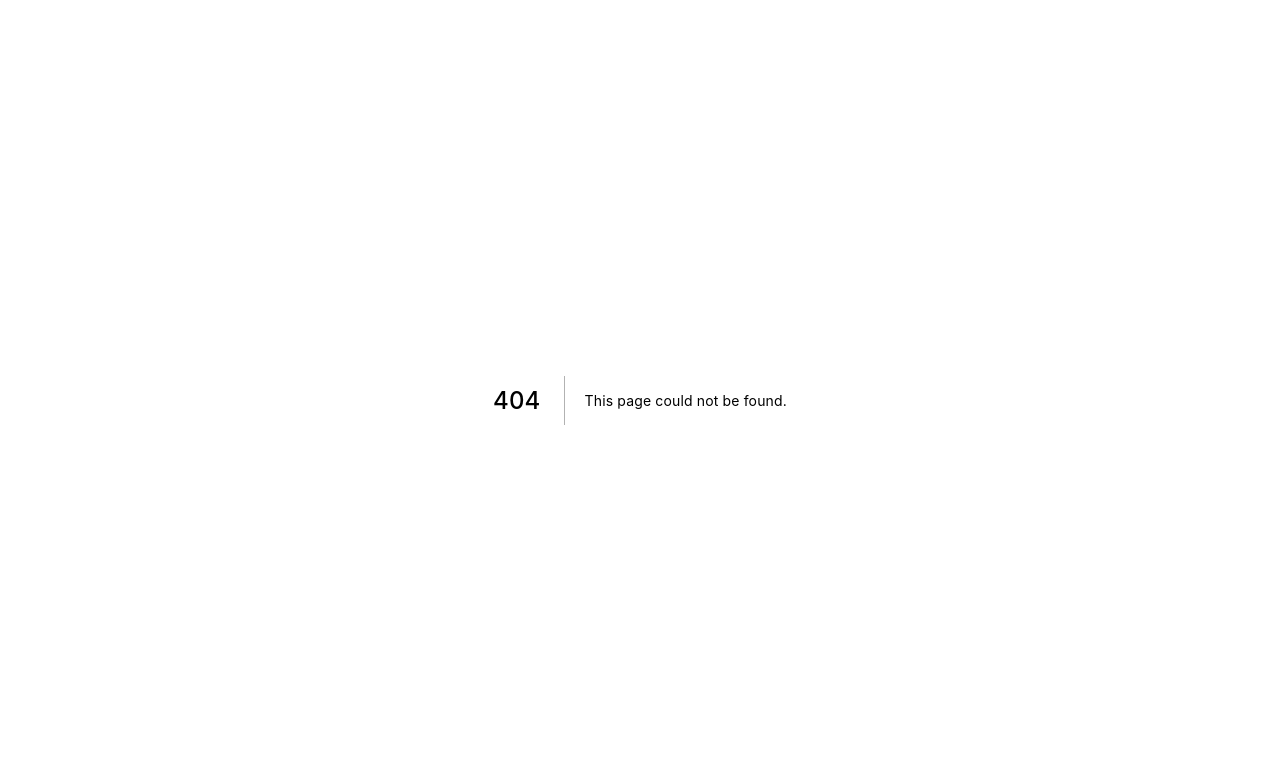
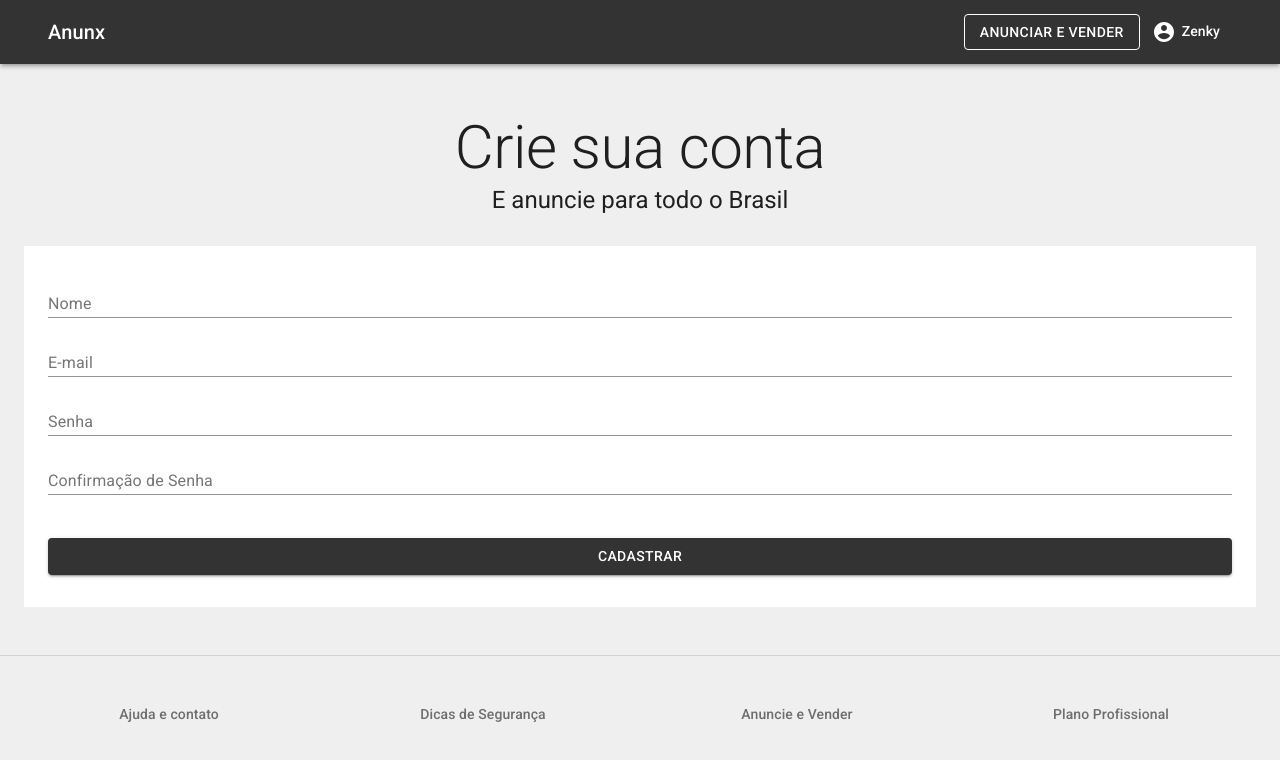
Before and after one commit to bzenky/anunx, a Next.js app: page /auth/signup in a window 1280 px wide. Before the commit this address had no page. Shown: the top 760 px of the page. Built offline with nearby package versions, Linux system fonts and the light colour scheme.

Commit message:
adicionando pagina de signup

```diff
--- /dev/null
+++ b/pages/auth/signup/formValues.js
@@ -0,0 +1,28 @@
+import * as yup from 'yup'
+
+const initialValues = {
+  name: '',
+  email: '',
+  password: '',
+  passwordConf: '',
+}
+
+const validationSchema = yup.object().shape({
+  name: yup.string()
+    .min(3, 'Escreva um nome maior')
+    .required('Campo obrigatório'),
+  email: yup.string()
+    .email('Digite um e-mail válido.')
+    .required('Campo Obrigatório'),
+  password: yup.string()
+    .required('Campo Obrigatório')
+    .min(5, 'Escreva uma senha maior'),
+  passwordConf: yup.string()
+    .required('Campo Obrigatório')
+    .oneOf([yup.ref('password'), null], 'As senhas precisam ser iguais'),
+})
+
+export {
+  initialValues,
+  validationSchema,
+}
--- /dev/null
+++ b/pages/auth/signup/index.js
@@ -0,0 +1,130 @@
+import { Formik } from 'formik'
+import { initialValues, validationSchema } from './formValues'
+
+import TemplateDefault from '../../../src/templates/Default'
+import {
+  Box,
+  Button,
+  Container,
+  Input,
+  InputLabel,
+  FormControl,
+  FormHelperText,
+  Typography,
+} from '@material-ui/core'
+
+import useStyles from './styles'
+
+const Signup = () => {
+  const classes = useStyles()
+
+  return (
+    <TemplateDefault>
+      <Container maxWidth="sm" component="main" className={classes.container}>
+        <Typography component="h1" variant="h2" align="center" color="textPrimary">
+          Crie sua conta
+        </Typography>
+        <Typography component="h5" variant="h5" align="center" color="textPrimary">
+          E anuncie para todo o Brasil
+        </Typography>
+      </Container>
+
+      <Container>
+        <Box className={classes.box}>
+          <Formik
+            initialValues={initialValues}
+            validationSchema={validationSchema}
+            onSubmit={(values) => {
+              console.log('foi', values)
+            }}
+          >
+            {
+              ({
+                touched,
+                values,
+                errors,
+                handleChange,
+                handleSubmit,
+              }) => {
+                return (
+                  <form onSubmit={handleSubmit}>
+                    <FormControl fullWidth error={errors.name && touched.name} className={classes.formControl}>
+                      <InputLabel className={classes.inputLabel}>
+                        Nome
+                      </InputLabel>
+                      <Input
+                        name="name"
+                        value={values.name}
+                        onChange={handleChange}
+                      />
+                      <FormHelperText>
+                        {errors.name && touched.name ? errors.name : null}
+                      </FormHelperText>
+                    </FormControl>
+
+                    <FormControl fullWidth error={errors.email && touched.email} className={classes.formControl}>
+                      <InputLabel className={classes.inputLabel}>
+                        E-mail
+                      </InputLabel>
+                      <Input
+                        name="email"
+                        type="email"
+                        value={values.email}
+                        onChange={handleChange}
+                      />
+                      <FormHelperText>
+                        {errors.email && touched.email ? errors.email : null}
+                      </FormHelperText>
+                    </FormControl>
+
+                    <FormControl fullWidth error={errors.password && touched.password} className={classes.formControl}>
+                      <InputLabel className={classes.inputLabel}>
+                        Senha
+                      </InputLabel>
+                      <Input
+                        name="password"
+                        type="password"
+                        value={values.password}
+                        onChange={handleChange}
+                      />
+                      <FormHelperText>
+                        {errors.password && touched.password ? errors.password : null}
+                      </FormHelperText>
+                    </FormControl>
+
+                    <FormControl fullWidth error={errors.passwordConf && touched.passwordConf} className={classes.formControl}>
+                      <InputLabel className={classes.inputLabel}>
+                        Confirmação de Senha
+                      </InputLabel>
+                      <Input
+                        name="passwordConf"
+                        type="password"
+                        value={values.passwordConf}
+                        onChange={handleChange}
+                      />
+                      <FormHelperText>
+                        {errors.passwordConf && touched.passwordConf ? errors.passwordConf : null}
+                      </FormHelperText>
+                    </FormControl>
+
+                    <Button
+                      type="submit"
+                      fullWidth
+                      variant="contained"
+                      color="primary"
+                      className={classes.submit}
+                    >
+                      Cadastrar
+                    </Button>
+                  </form>
+                )
+              }
+            }
+          </Formik>
+        </Box>
+      </Container>
+    </TemplateDefault>
+  )
+}
+
+export default Signup
--- /dev/null
+++ b/pages/auth/signup/styles.js
@@ -0,0 +1,22 @@
+import { makeStyles } from '@material-ui/styles/'
+
+const useStyles = makeStyles((theme) => ({
+  box: {
+    backgroundColor: theme.palette.background.white,
+    padding: theme.spacing(3),
+  },
+  container: {
+    marginBottom: 30,
+  },
+  formControl: {
+    marginBottom: theme.spacing(1),
+  },
+  inputLabel: {
+    margin: '2px 0 3px'
+  },
+  submit: {
+    margin: theme.spacing(4, 0, 1)
+  }
+}))
+
+export default useStyles
```
